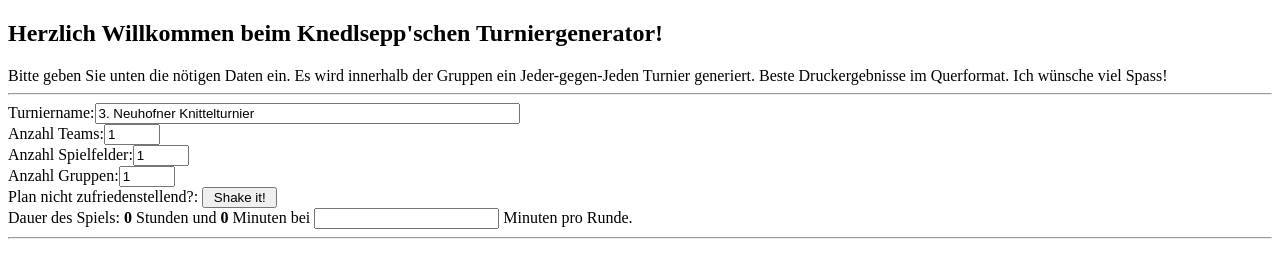
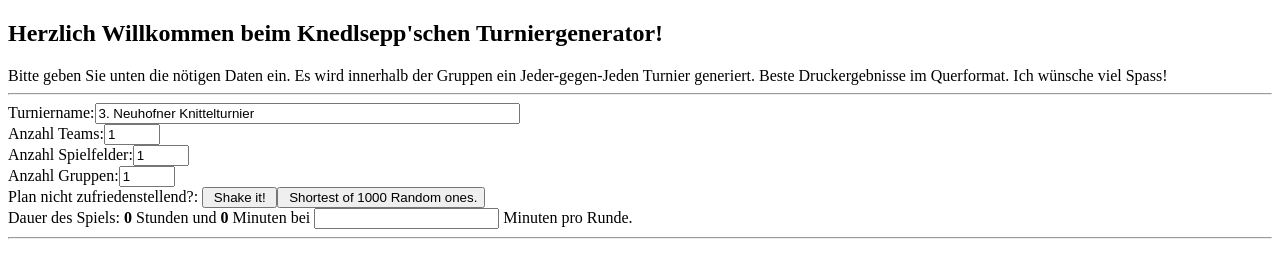
Before and after one commit to knedlsepp/knittelwerfen, a plain HTML site: page index.htm in a window 1280 px wide. Drawn offline with Linux system fonts and the light colour scheme.

Commit message:
Added optimization via randomness for fast tournaments.

```diff
--- a/index.htm
+++ b/index.htm
@@ -21,7 +21,7 @@
 		Anzahl Teams:<input value="1" type="number" min="1" max="99" onkeyup="updatenumTeams(this);" onchange="updatenumTeams(this);" id="numTeams"><br>
     	Anzahl Spielfelder:<input value="1" type="number" min="1" max="50" onkeyup="updatenumFields(this);" onchange="updatenumFields(this);" id="numFields"><br>
 		Anzahl Gruppen:<input value="1" type="number" min="1" max="50" onkeyup="updatenumGroups(this);" onchange="updatenumGroups(this);" id="numGroups"><br>
-		Plan nicht zufriedenstellend?: <input type="submit" onclick="shuffleGenerator()" value=" Shake it! "><br>
+		Plan nicht zufriedenstellend?: <input type="submit" onclick="shuffleGenerator()" value=" Shake it! "><input type="submit" onclick="bestOfGenerator(1000);" value=" Shortest of 1000 Random ones."><br>
 		Dauer des Spiels: <b id="durationHours">0</b> Stunden und <b id="durationMinutes">0</b> Minuten bei <input id="minutesPerGame" type="number" onkeyup="updateDuration(this);" onchange="updateDuration(this);"> Minuten pro Runde.
 		<div id="teamArea">
 		</div>
--- a/printTournamentHelper.js
+++ b/printTournamentHelper.js
@@ -60,6 +60,15 @@ function updateDuration(input){
 }
 function shuffleGenerator(){
 	tournament = generateTournament(numTeams, numFields, numGroups, true);
+	outputData();
+}
+
+function bestOfGenerator(numIterations){
+	for (var i = 0; i < numIterations; ++i){
+		var tmp = generateTournament(numTeams, numFields, numGroups, true);
+		if (tmp.rounds.length < tournament.rounds.length)
+			tournament = tmp;
+	}
 	outputData();
 }
 
```
